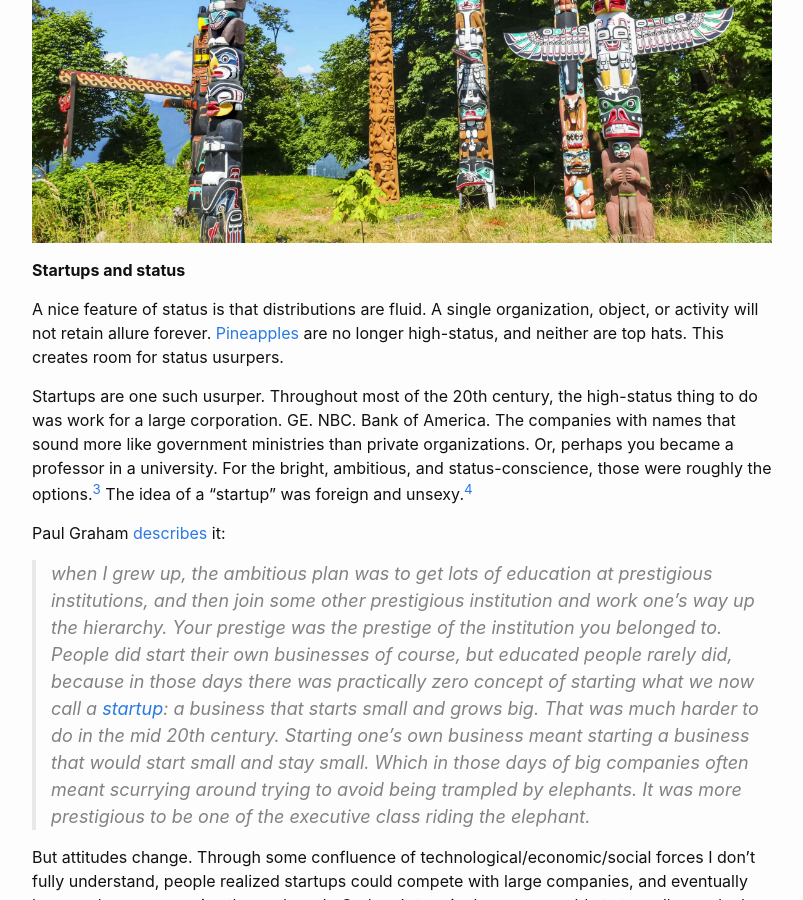
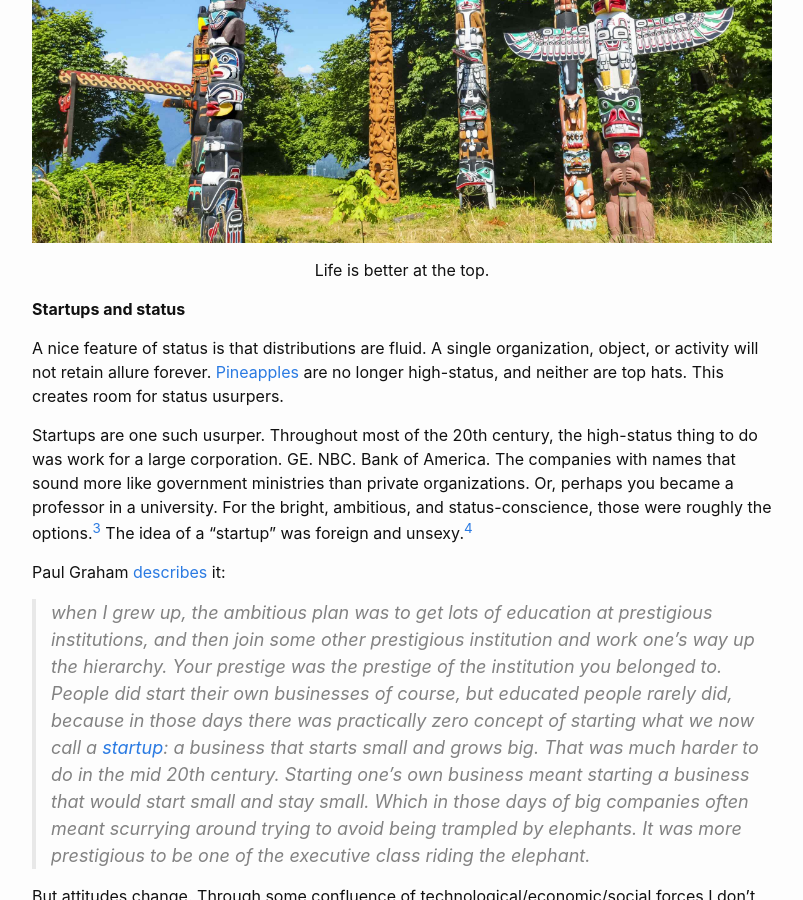
Before and after one commit to riley-wilson/rw_blog, a Jekyll site: the page built from _posts/2021-11-21-Startups-as-Status.md, in a window 1280 px wide and 900 px high, scrolled down 1024 px. Shown: the whole window, without its empty margins (238-1041 px from the left). Built offline with Jekyll 4.4.1, drawn with Linux system fonts in a browser that asks for light colours.

Commit message:
image caption

```diff
--- a/_posts/2021-11-21-Startups-as-Status.md
+++ b/_posts/2021-11-21-Startups-as-Status.md
@@ -14,6 +14,10 @@ You don’t need to think status is a shining intrinsic good to want it, though.
 Tyler Cowen has also [said](https://marginalrevolution.com/marginalrevolution/2021/06/how-do-you-ask-good-questions.html) “high status people get better answers [to questions] than do low status people.” His advice to people looking for good answers? “be high status.”
 
 ![Life is better at the top](/assets/pictures/status/totem_pole.jpg)
+
+<p style="text-align: center;">
+ Life is better at the top.
+</p>
 
 **Startups and status**
 
```
